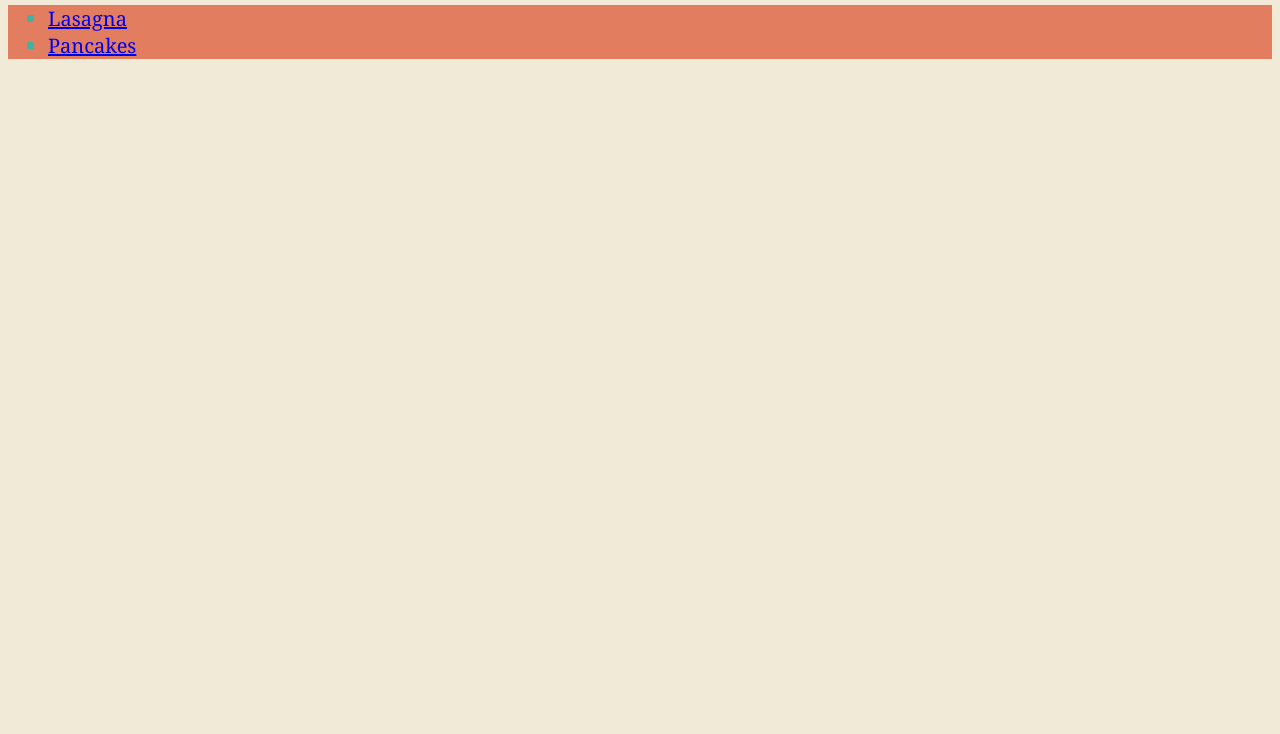
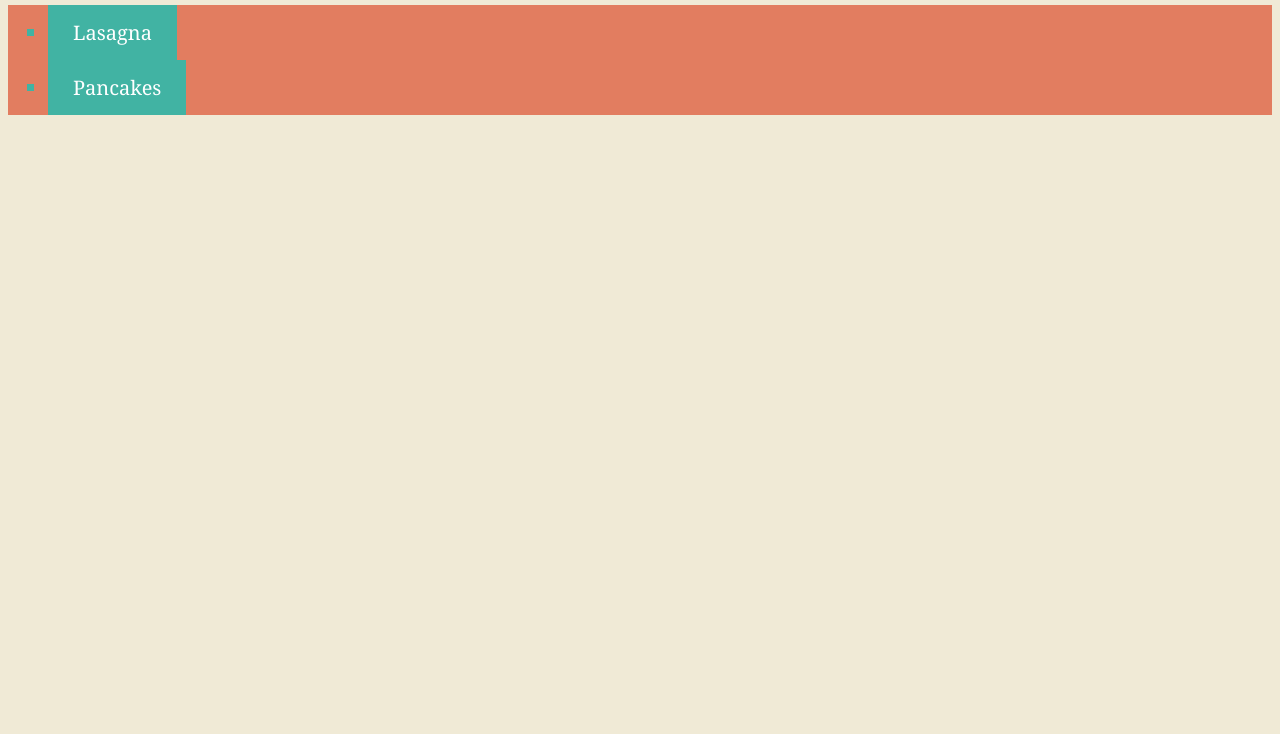
Before and after one commit to xcoltonx/odin-recipes, a plain HTML site: page index.html in a window 1280 px wide. Shown: the part 66-800 px from the top of the page. Drawn offline with Linux system fonts and the light colour scheme.

Commit message:
Alter links to be buttons

```diff
--- a/styles.css
+++ b/styles.css
@@ -41,3 +41,16 @@
     font-family: Cambria, Cochin, Georgia, Times, 'Times New Roman', serif;
     font-weight: 500;
 }
+
+a:link, a:visited {
+    background-color: #41B3A3;
+    color: white;
+    padding: 14px 25px;
+    text-align: center;
+    text-decoration: none;
+    display: inline-block;
+  }
+
+  a:hover, a:active {
+    background-color: #36998c;
+  }
```
